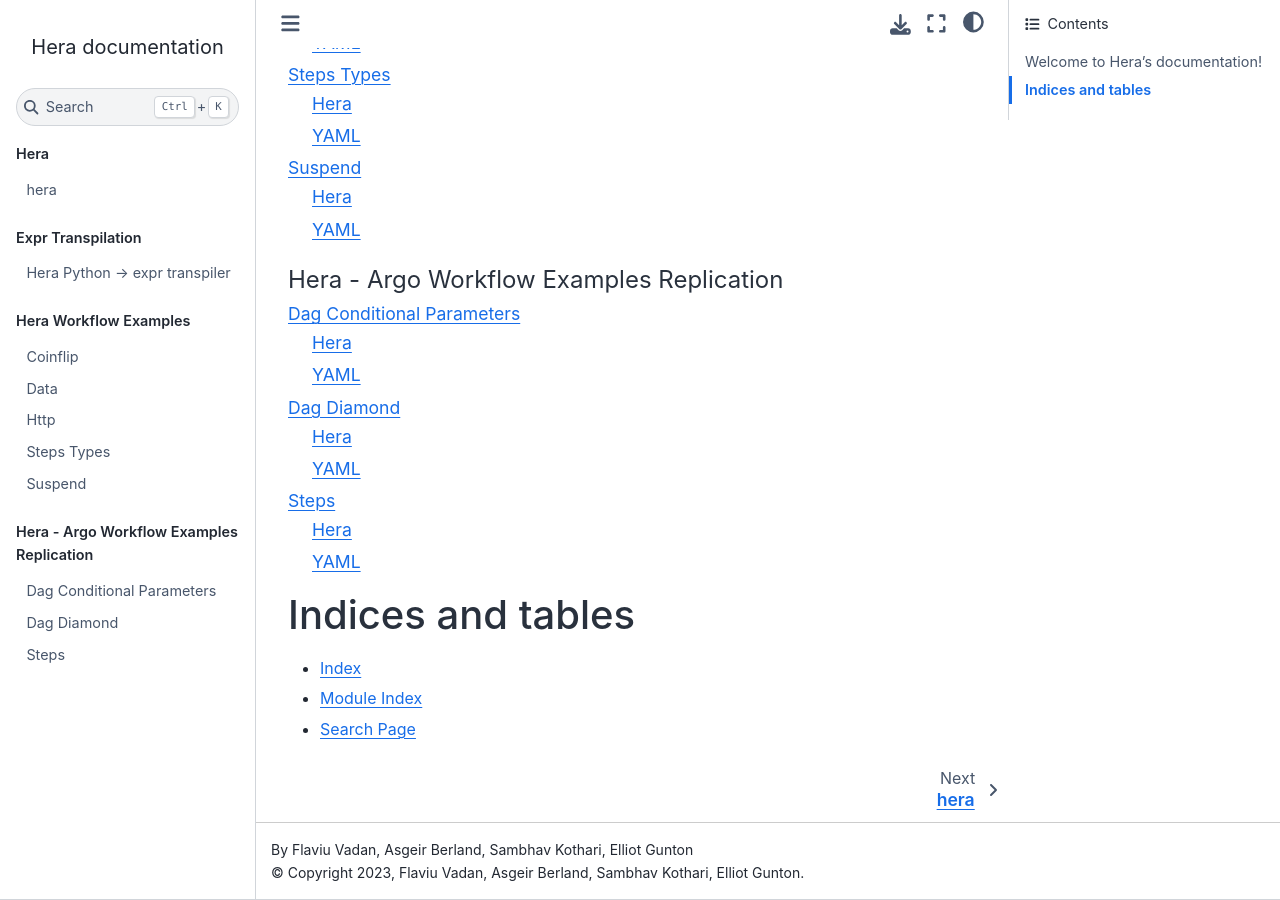
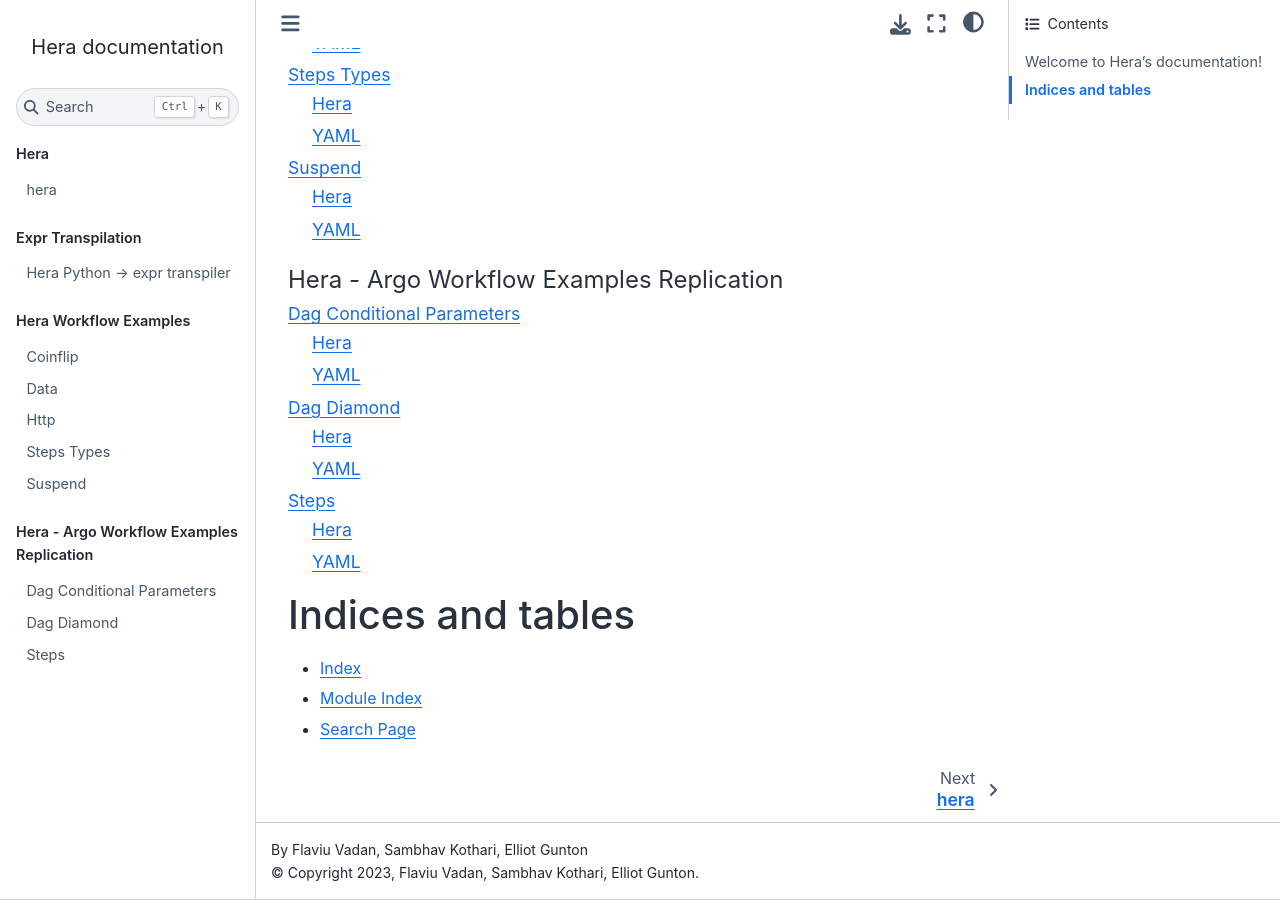
Before and after one commit to argoproj-labs/hera, a Sphinx documentation site: the page built from docs/index.rst, in a window 1280 px wide and 900 px high, scrolled down 2581 px. Built offline with Sphinx 7.4.7 and the Sphinx Book theme 1.1.4, drawn with Linux system fonts in a browser that asks for light colours.

Commit message:
Update maintainers list
Signed-off-by: GitHub <noreply@github.com>

```diff
--- a/docs/conf.py
+++ b/docs/conf.py
@@ -12,8 +12,8 @@
 # https://www.sphinx-doc.org/en/master/usage/configuration.html#project-information
 
 project = "Hera"
-copyright = "2023, Flaviu Vadan, Asgeir Berland, Sambhav Kothari, Elliot Gunton"
-author = "Flaviu Vadan, Asgeir Berland, Sambhav Kothari, Elliot Gunton"
+copyright = "2023, Flaviu Vadan, Sambhav Kothari, Elliot Gunton"
+author = "Flaviu Vadan, Sambhav Kothari, Elliot Gunton"
 language = "en"
 
 # -- General configuration ---------------------------------------------------
--- a/pyproject.toml
+++ b/pyproject.toml
@@ -3,7 +3,7 @@
 # The version is automatically substituted by the CI
 version = "0.0.0-dev"
 description = "Hera is a Python framework for constructing and submitting Argo Workflows. The main goal of Hera is to make Argo Workflows more accessible by abstracting away some setup that is typically necessary for constructing Argo workflows."
-authors = ["Flaviu Vadan <flaviu.vadan@dynotx.com>", "Asgeir Berland <asgeir.berland@oda.com>", "Sambhav Kothari <sambhavs.email@gmail.com>", "Elliot Gunton <elliotgunton@gmail.com>"]
+authors = ["Flaviu Vadan <flaviu.vadan@dynotx.com>", "Sambhav Kothari <sambhavs.email@gmail.com>", "Elliot Gunton <elliotgunton@gmail.com>"]
 license = "MIT"
 readme = "README.md"
 homepage = "https://github.com/argoproj-labs/hera-workflows"
```
